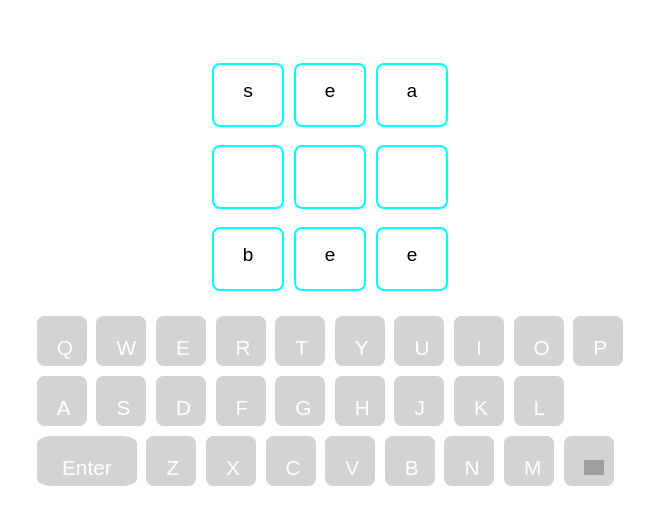
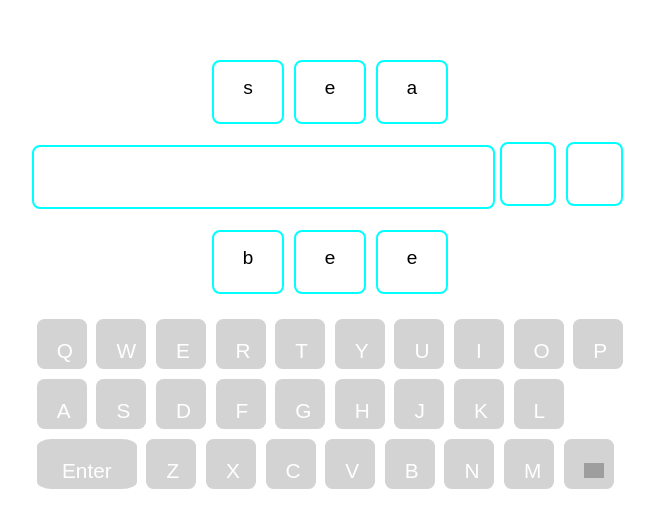
Before and after one commit to AI-WordLadder/wordladder-fe, a React (Create React App) app in the folder wordladder_frontend/: page / in a window 1280 px wide. Shown: the part 126-654 px from the top of the page, without its empty margins (310-964 px from the left). Built offline with nearby package versions, Linux system fonts and the light colour scheme; grey boxes are pictures that could not be loaded.

Commit message:
adding className state:filled and current

```diff
--- a/wordladder_frontend/src/App.js
+++ b/wordladder_frontend/src/App.js
@@ -1,5 +1,5 @@
 import './App.css';
-import { Component, useState } from 'react';
+import { Component, useState , createRef } from 'react';
 
 const heuristic = {
   technique: "A* Search",
@@ -17,8 +17,10 @@ class Header extends Component {
     this.state = {
       text: '', // Store textarea content
       startword: heuristic.startword,
-      endword: heuristic.endword
+      endword: heuristic.endword,
     };
+    this.textAreaRef = createRef(); // สร้าง ref
+
   }
 
   componentDidMount() {
@@ -75,7 +77,7 @@ class Header extends Component {
             ))}
           </div>
           <div className="textarea input">
-            <textarea class="" value={this.state.text} readOnly></textarea>
+            <textarea ref={this.textAreaRef} className={this.state.text ? "textarea input filled" : "textarea input current"} value={this.state.text} readOnly></textarea>
             <textarea class="" value={this.state.text} readOnly></textarea>
             <textarea class="" value={this.state.text} readOnly></textarea>
           </div>
@@ -151,3 +153,41 @@ function App() {
 }
 
 export default App;
+
+
+// -----------------------------------------------------------------------------------------------------------------------
+
+
+// import React, { Component, createRef } from "react";
+
+// class TextAreaComponent extends Component {
+//   constructor(props) {
+//     super(props);
+//     this.state = { text: "", word : "e" };
+//     this.textAreaRef = createRef(); // สร้าง ref
+//   }
+
+//   checkClassName = () => {
+//     if (this.textAreaRef.current) {
+//       console.log(this.textAreaRef.current.classList.contains("filled")); // true หรือ false
+//     }
+//   };
+
+//   render() {
+//     return (
+//       <div>
+//         <textarea
+//           ref={this.textAreaRef}
+//           className={this.state.text ? "filled" : "current"}
+//           // value={ this.state.text}
+//           value={ this.state.text}
+//           onChange={(e) => this.setState({ text: e.target.value })}
+//           placeholder="Type something..."
+//         ></textarea>
+//         {/* <button onClick={this.checkClassName}>Check Class</button> */}
+//       </div>
+//     );
+//   }
+// }
+
+// export default TextAreaComponent;
```
